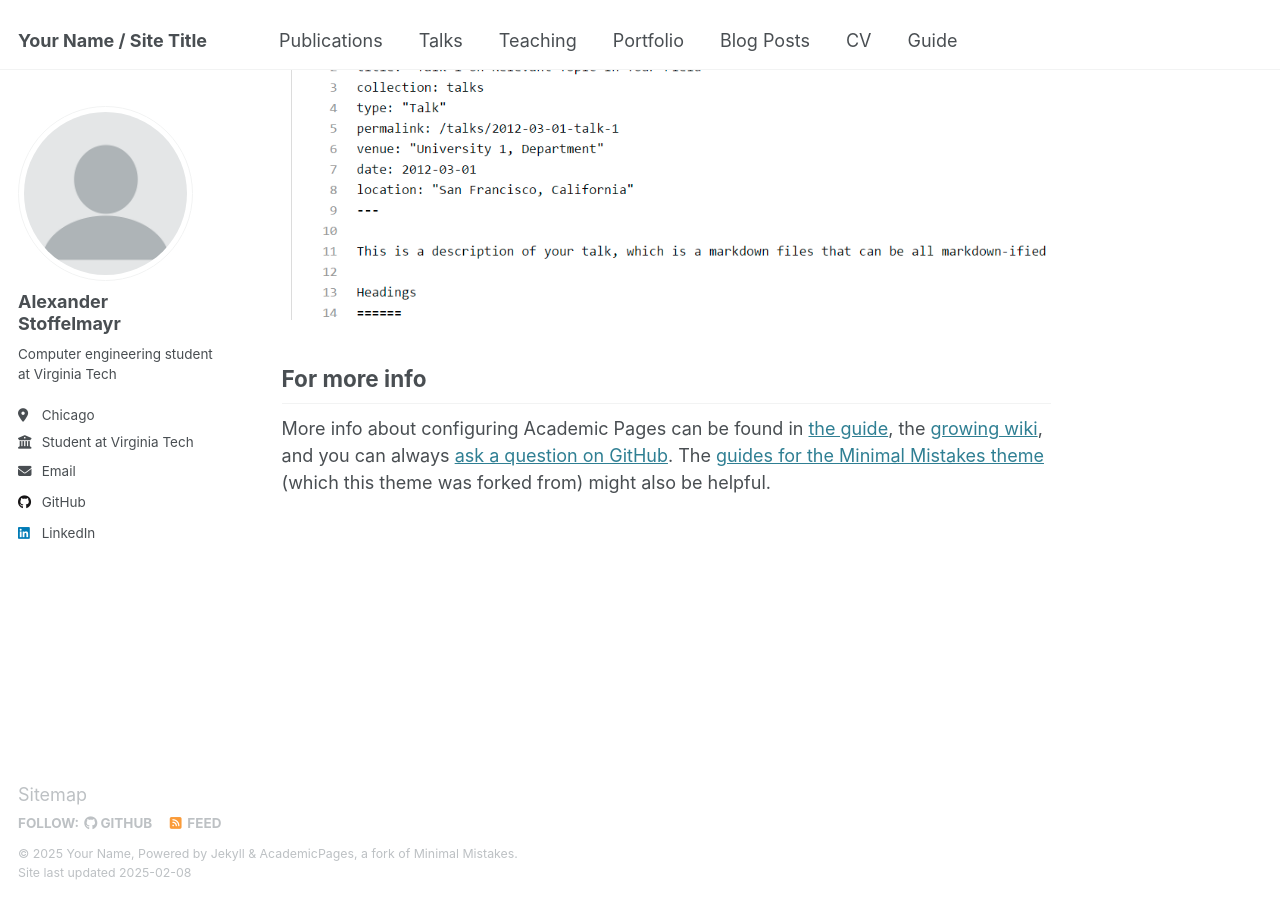
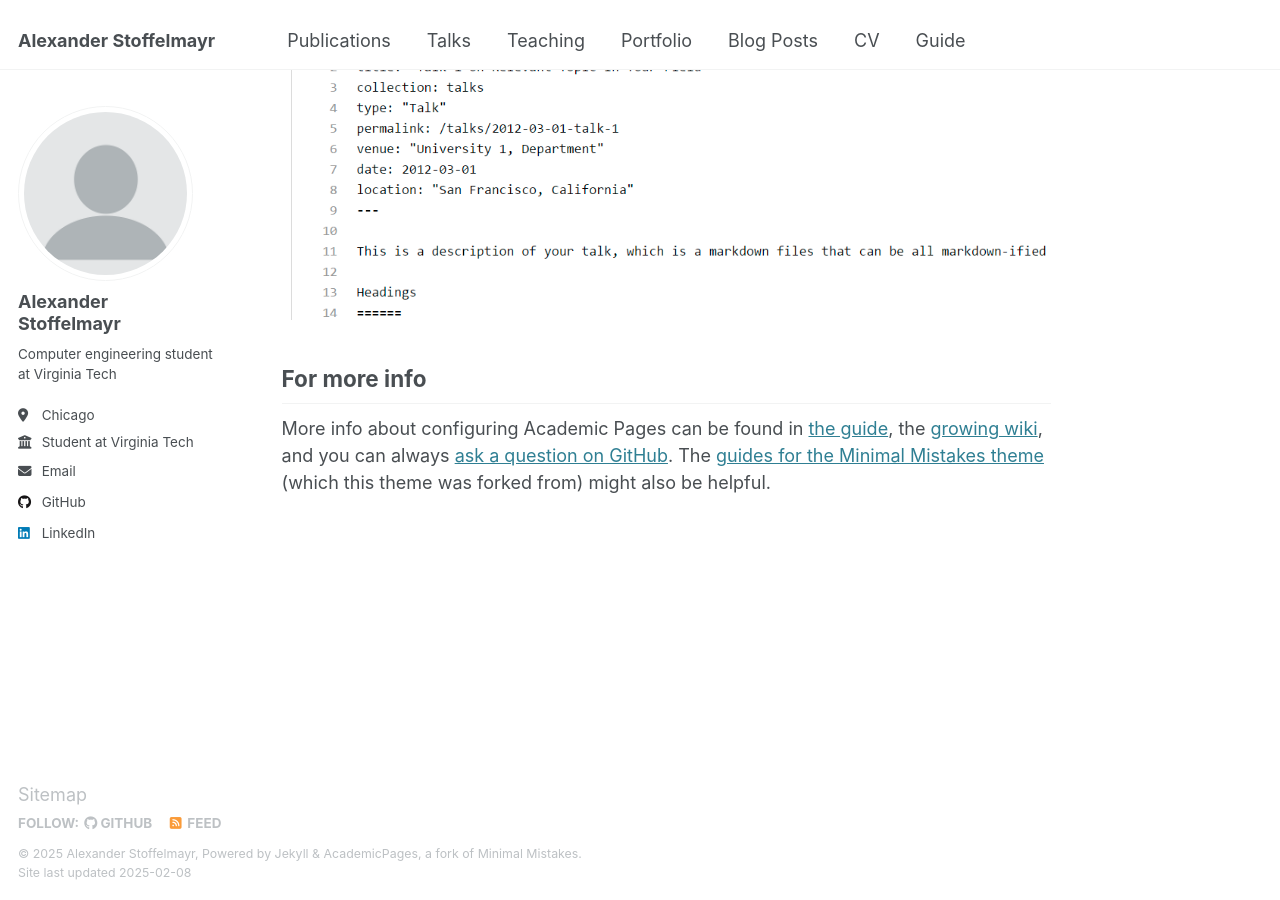
Before and after one commit to alexStoff/alexStoff.github.io, a Jekyll site: the page built from _pages/about.md, in a window 1280 px wide and 900 px high, scrolled down 2642 px. Built offline with Jekyll 4.4.1, drawn with Linux system fonts in a browser that asks for light colours.

Commit message:
Update _config.yml

```diff
--- a/_config.yml
+++ b/_config.yml
@@ -9,13 +9,13 @@
 # Basic Site Settings
 locale                   : "en-US"
 site_theme               : "default"
-title                    : "Your Name / Site Title"
+title                    : "Alexander Stoffelmayr"
 title_separator          : "-"
-name                     : &name "Your Name"
+name                     : &name "Alexander Stoffelmayr"
 description              : &description "personal description"
-url                      : https://academicpages.github.io # the base hostname & protocol for your site e.g. "https://[your GitHub username].github.io"
+url                      : https://alexStoff.github.io # the base hostname & protocol for your site e.g. "https://[your GitHub username].github.io"
 baseurl                  : "" # the subpath of your site, e.g. "/blog"
-repository               : "academicpages/academicpages.github.io"
+repository               : #
 
 # Site Author - The following control what appear as part of the author content on the side bar.
 #               If a field is blank the icon and link will not appear, otherwise it will be shown.
```
